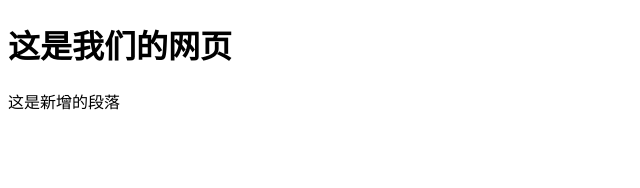
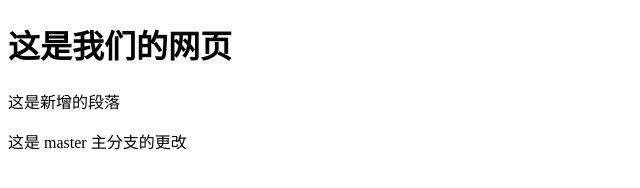
Before and after one commit to yuexiangqing/test004, a plain HTML site: page index.html in a window 1280 px wide. Shown: the whole page, without its empty margins (0-640 px from the left). Drawn offline with Linux system fonts and the light colour scheme.

Commit message:
这是主分支的第五个版本

```diff
--- a/index.html
+++ b/index.html
@@ -9,5 +9,6 @@
 <body>
     <h1>这是我们的网页</h1>
     <p>这是新增的段落</p>
+    <p>这是 master 主分支的更改</p>
 </body>
 </html>
```
